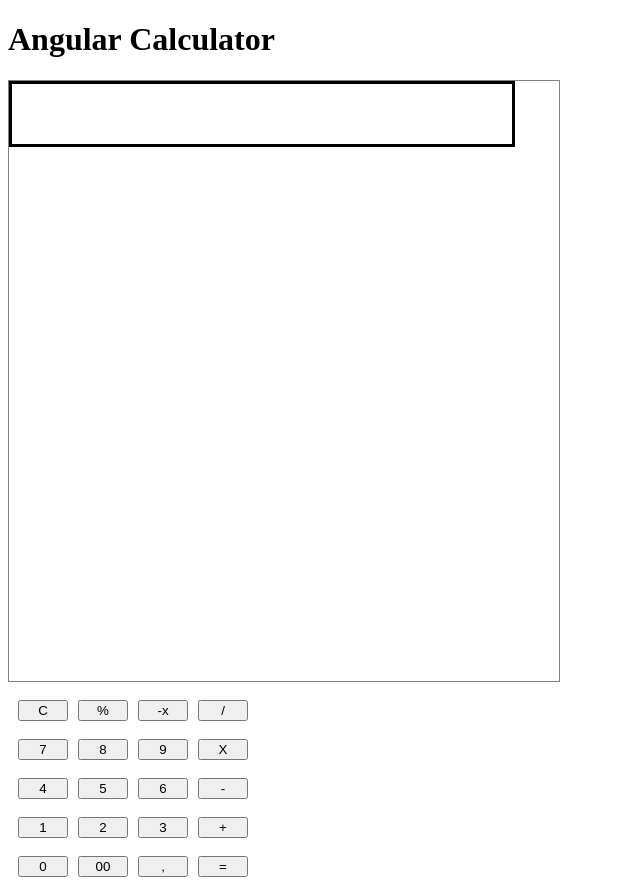
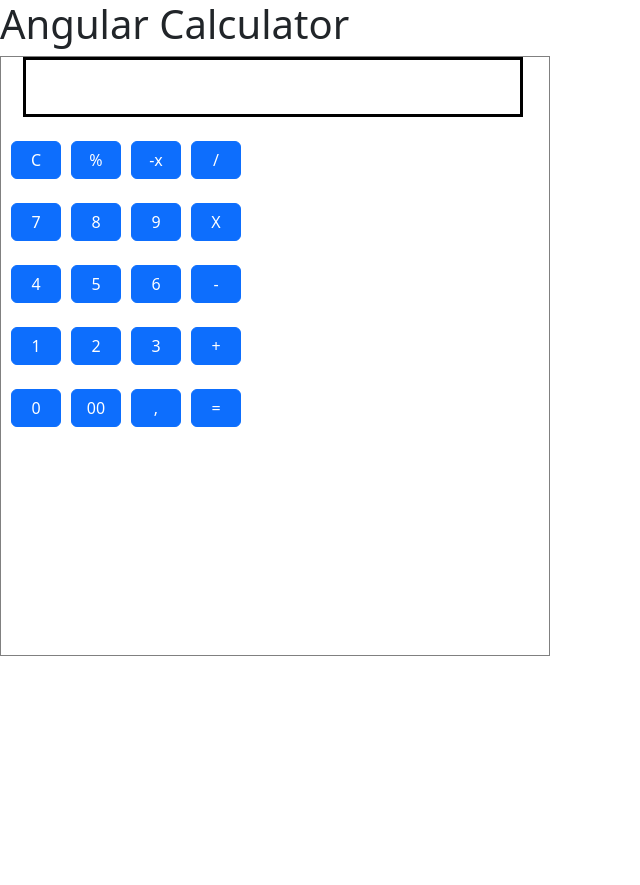
Before and after one commit to fcavallari-italcom/angular-calculator, an Angular app: page /calculator in a window 1280 px wide. Shown: the whole page, without its empty margins (0-640 px from the left). After the commit the page ends 800 px from the top, so only its background shows below. Built offline with nearby package versions, Linux system fonts and the light colour scheme.

Commit message:
Modifiche giorno 12

```diff
--- a/angular.json
+++ b/angular.json
@@ -28,6 +28,7 @@
               "src/assets"
             ],
             "styles": [
+              "node_modules/bootstrap/dist/css/bootstrap.min.css",
               "src/styles.less"
             ],
             "scripts": []
--- a/package.json
+++ b/package.json
@@ -15,9 +15,13 @@
     "@angular/compiler": "^14.2.0",
     "@angular/core": "^14.2.0",
     "@angular/forms": "^14.2.0",
+    "@angular/localize": "^14.2.0",
     "@angular/platform-browser": "^14.2.0",
     "@angular/platform-browser-dynamic": "^14.2.0",
     "@angular/router": "^14.2.0",
+    "@ng-bootstrap/ng-bootstrap": "^13.0.0",
+    "@popperjs/core": "^2.10.2",
+    "bootstrap": "^5.2.0",
     "rxjs": "~7.5.0",
     "tslib": "^2.3.0",
     "zone.js": "~0.11.4"
--- a/src/app/app.module.ts
+++ b/src/app/app.module.ts
@@ -5,6 +5,7 @@ import { AppRoutingModule } from './app-routing.module';
 import { AppComponent } from './app.component';
 import { CalculatorComponent } from './calculator/calculator.component';
 import { DisplayComponent } from './display/display.component';
+import { NgbModule } from '@ng-bootstrap/ng-bootstrap';
 
 @NgModule({
   declarations: [
@@ -14,7 +15,8 @@ import { DisplayComponent } from './display/display.component';
   ],
   imports: [
     BrowserModule,
-    AppRoutingModule
+    AppRoutingModule,
+    NgbModule
   ],
   providers: [],
   bootstrap: [AppComponent]
--- a/src/app/calculator/calculator.component.html
+++ b/src/app/calculator/calculator.component.html
@@ -1,41 +1,41 @@
 <div class="calculator">
 
     <display [text]="textToShow"></display>
-</div>
     <br>
     <div>
         <div class="d-grid gap-2 d-md-block">
-        <button class="btn btn-primary" type="button">C</button>
-        <button class="btn btn-primary" type="button">%</button>
+            <button class="btn btn-primary" type="button" (click)="clear()">C</button>
+            <button class="btn btn-primary" type="button" (click)="operation('%')">%</button>
             <button class="btn btn-primary" type="button">-x</button>
-        <button class="btn btn-primary" type="button">/</button>
+            <button class="btn btn-primary" type="button" (click)="operation('/')">/</button>
         </div>
         <br>
         <div class="d-grid gap-2 d-md-block">
-        <button class="btn btn-primary" type="button">7</button>
-        <button class="btn btn-primary" type="button">8</button>
-        <button class="btn btn-primary" type="button">9</button>
-        <button class="btn btn-primary" type="button">X</button>
+            <button class="btn btn-primary" type="button" (click)="getNum(7)">7</button>
+            <button class="btn btn-primary" type="button" (click)="getNum(8)">8</button>
+            <button class="btn btn-primary" type="button" (click)="getNum(9)">9</button>
+            <button class="btn btn-primary" type="button" (click)="operation('*')">X</button>
         </div>
         <br>
         <div class="d-grid gap-2 d-md-block">
-        <button class="btn btn-primary" type="button">4</button>
-        <button class="btn btn-primary" type="button">5</button>
-        <button class="btn btn-primary" type="button">6</button>
-        <button class="btn btn-primary" type="button">-</button>
+            <button class="btn btn-primary" type="button" (click)="getNum(4)">4</button>
+            <button class="btn btn-primary" type="button" (click)="getNum(5)">5</button>
+            <button class="btn btn-primary" type="button" (click)="getNum(6)">6</button>
+            <button class="btn btn-primary" type="button" (click)="operation('-')">-</button>
         </div>
         <br>
         <div class="d-grid gap-2 d-md-block">
-        <button class="btn btn-primary" type="button">1</button>
-        <button class="btn btn-primary" type="button">2</button>
-        <button class="btn btn-primary" type="button">3</button>
-        <button class="btn btn-primary" type="button">+</button>
+            <button class="btn btn-primary" type="button" (click)="getNum(1)">1</button>
+            <button class="btn btn-primary" type="button" (click)="getNum(2)">2</button>
+            <button class="btn btn-primary" type="button" (click)="getNum(3)">3</button>
+            <button class="btn btn-primary" type="button" (click)="operation('+')">+</button>
         </div>
         <br>
         <div class="d-grid gap-2 d-md-block">
-        <button class="btn btn-primary" type="button">0</button>
-        <button class="btn btn-primary" type="button">00</button>
+            <button class="btn btn-primary" type="button" (click)="getNum(0)">0</button>
+            <button class="btn btn-primary" type="button" (click)="getNum(00)">00</button>
             <button class="btn btn-primary" type="button">,</button>
-        <button class="btn btn-primary" type="button">=</button>
+            <button class="btn btn-primary" type="button" (click)="calculate()">=</button>
         </div>
     </div>
+</div>
--- a/src/app/calculator/calculator.component.less
+++ b/src/app/calculator/calculator.component.less
@@ -2,7 +2,9 @@ div.calculator {
     border: 1px gray solid;
     height: 600px;
     width: 550px;
-    display: block
+    display: block;
+    justify-content: center;
+    align-items: center;
 }
 
 .btn-primary {
--- a/src/app/calculator/calculator.component.ts
+++ b/src/app/calculator/calculator.component.ts
@@ -8,39 +8,118 @@ import { Component, OnInit } from '@angular/core';
 export class CalculatorComponent implements OnInit {
 
   textToShow:string='';
+  firstValue:number|null=null;
+  op:string|null=null;
+
+  /* firstValue=null;
+  operator=null;
+  waitSecondNumber=false; */
+
   sum:number;
   sos:number;
   mol:number;
   div:number;
-  uno:number;
-  due:number;
-  tre:number;
-  quattro:number;
-  cinque:number;
-  sei:number;
-  sette:number;
-  otto:number;
-  nove:number;
-  zero:number;
   constructor() {
     this.sum=0;
     this.sos=0;
     this.mol=0;
     this.div=0;
-
-    this.uno=1;
-    this.due=2;
-    this.tre=3;
-    this.quattro=4;
-    this.cinque=5;
-    this.sei=6;
-    this.sette=7;
-    this.otto=8;
-    this.nove=9;
-    this.zero=0;
    }
 
   ngOnInit(): void {
   }
 
+  getNum(num:any){
+    if(this.textToShow=='0'){
+      this.textToShow=num.toString();
+    }
+    else{
+      this.textToShow=`${this.textToShow}${num}`;
+    }
+  }
+
+  operation(op:any){
+    this.firstValue=parseFloat(this.textToShow);
+    this.op=op;
+    this.textToShow=' ';
+
+  }
+
+  calculate(){
+    const first=this.firstValue!;
+    const second=parseFloat(this.textToShow);
+
+    let result:any;
+    if(this.op=='+'){
+      result=first+second;
+    }
+    else if(this.op=='-'){
+      result=first-second;
+    }
+    else if(this.op=='*'){
+      result=first*second;
+    }
+    else if(this.op=='/'){
+      result=first/second;
+    }
+    else if(this.op=='%'){
+      result=first%second;
+    }
+
+    this.firstValue!=result;
+    this.textToShow=result.toString();
+  }
+
+  clear(){
+    this.textToShow='';
+  }
+
+  /* getNum(n:string){
+    this.textToShow=n;
+  }
+
+  clear(){
+    this.textToShow='';
+  } */
+
+  /* getNum(n:string){
+    if(this.waitSecondNumber){
+      this.textToShow=n;
+      this.waitSecondNumber=false;
+    }
+    else{
+      this.textToShow=='0'? this.textToShow=n: this.textToShow+=n;
+    }
+  }
+
+  private calculation(op,op2){
+    switch(op){
+      case '+': return this.firstValue +=op2;
+      case '-': return this.firstValue -=op2;
+      case '*': return this.firstValue *=op2;
+      case '/': return this.firstValue /=op2;
+      case '=': return op2;
+    }
+  }
+
+  operation(op:string){
+    if(this.firstValue==null){
+      this.firstValue=Number(this.textToShow);
+    }
+    else if(this.operator){
+      const result=this.calculation(this.operator,Number(this.textToShow));
+      this.textToShow=String(result);
+      this.firstValue=result;
+    }
+    this.operator=op;
+    this.waitSecondNumber=true;
+  }
+
+  clear(){
+    this.textToShow='';
+    this.firstValue = null;
+    this.operator = null;
+    this.waitSecondNumber = false;
+  } */
+
 }
--- a/src/app/display/display.component.less
+++ b/src/app/display/display.component.less
@@ -2,4 +2,6 @@ div.display {
     border: 3px black solid;
     height: 60px;
     width: 500px;
+    text-align: right;
+    margin-left: 4%;
 }
--- a/src/polyfills.ts
+++ b/src/polyfills.ts
@@ -1,3 +1,7 @@
+/***************************************************************************************************
+ * Load `$localize` onto the global scope - used if i18n tags appear in Angular templates.
+ */
+import '@angular/localize/init';
 /**
  * This file includes polyfills needed by Angular and is loaded before the app.
  * You can add your own extra polyfills to this file.
```
Also changed, not shown: 1 other file (tests, documents, lock files or other folders). Lines whose indentation alone changed are shown as unchanged.
